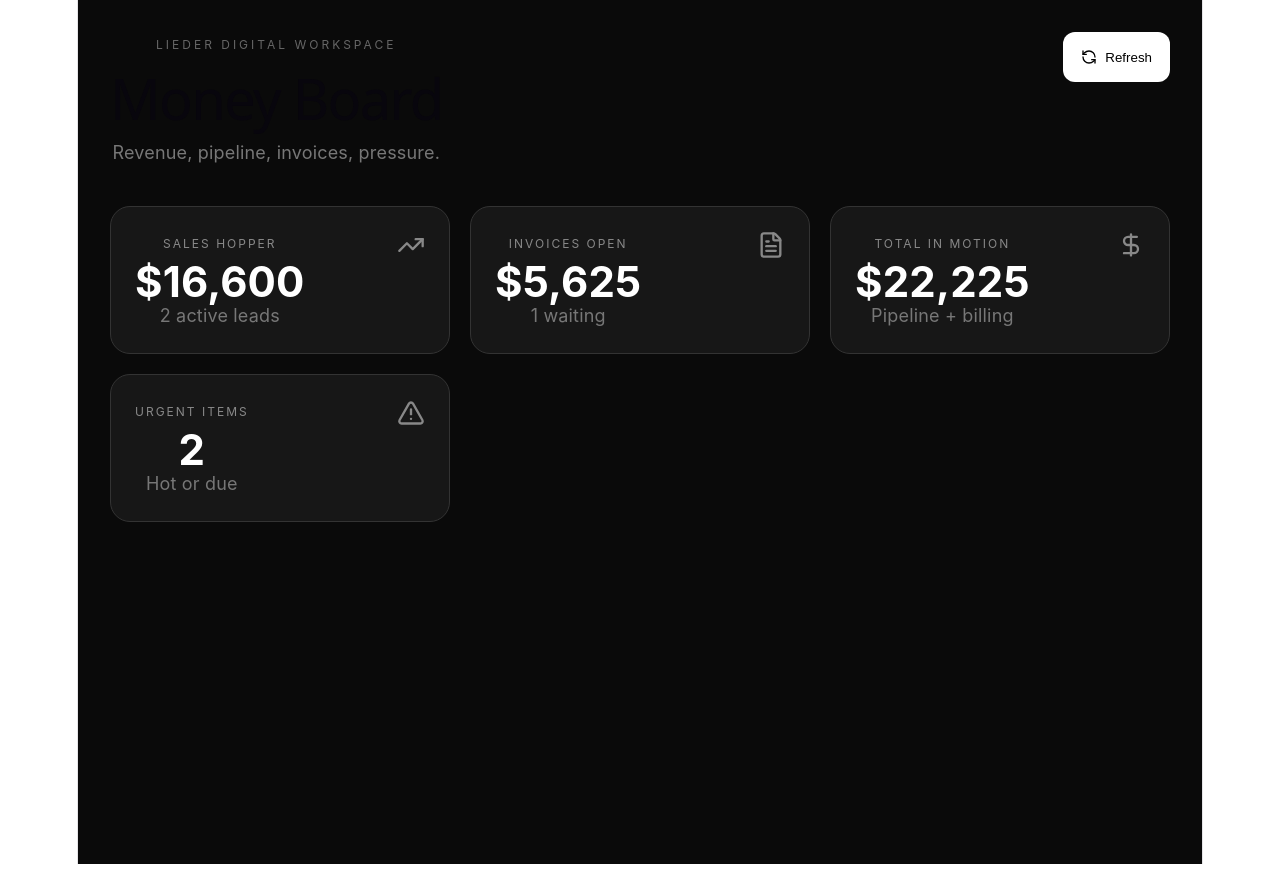
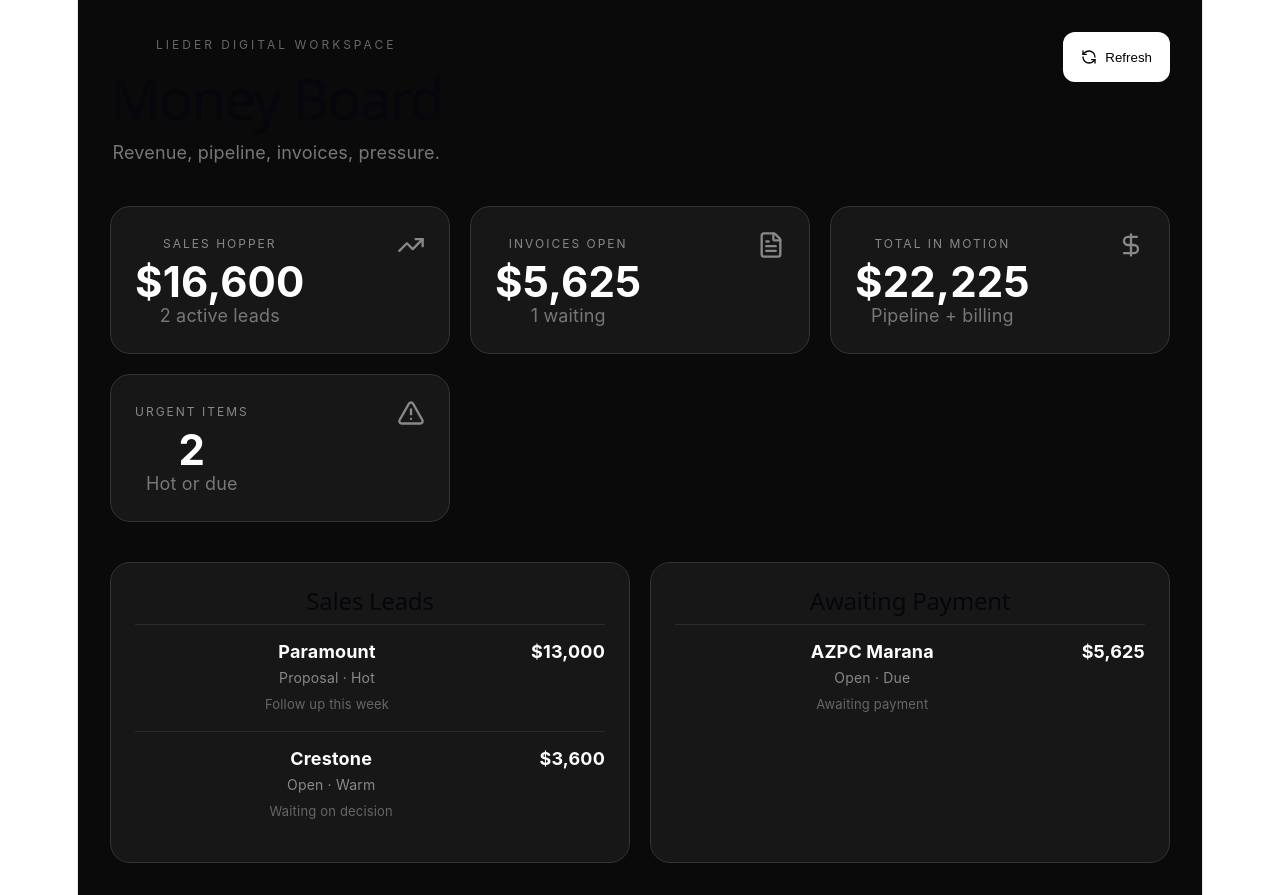
Before and after one commit to liederdigital/money-board, a React (Vite) app: page / in a window 1280 px wide. Before the commit the page ends 864 px from the top, so only its background shows below. Built offline with nearby package versions, Linux system fonts and the light colour scheme; no server answers.

Commit message:
Add line item lists

```diff
--- a/src/App.jsx
+++ b/src/App.jsx
@@ -129,6 +129,48 @@ function MetricCard({ title, value, subtitle, icon: Icon }) {
 
         <Icon size={28} color="#888" />
       </div>
+    </div>
+  );
+}
+
+function ItemList({ title, rows }) {
+  return (
+    <div
+      style={{
+        background: "#171717",
+        borderRadius: 20,
+        padding: 24,
+        border: "1px solid #333",
+      }}
+    >
+      <h2 style={{ marginTop: 0 }}>{title}</h2>
+
+      {rows.map((row, index) => (
+        <div
+          key={`${row.Name}-${index}`}
+          style={{
+            display: "grid",
+            gridTemplateColumns: "1fr auto",
+            gap: 12,
+            padding: "14px 0",
+            borderTop: "1px solid #2a2a2a",
+          }}
+        >
+          <div>
+            <div style={{ fontWeight: 700 }}>{row.Name}</div>
+            <div style={{ color: "#888", fontSize: 14 }}>
+              {row.Status} · {row.Stage}
+            </div>
+            <div style={{ color: "#666", fontSize: 13 }}>
+              {row.Notes}
+            </div>
+          </div>
+
+          <div style={{ fontWeight: 700 }}>
+            {money(row.Amount)}
+          </div>
+        </div>
+      ))}
     </div>
   );
 }
@@ -301,6 +343,16 @@ export default function App() {
             icon={AlertTriangle}
           />
         </div>
+          <div
+            style={{
+              display: "grid",
+              gridTemplateColumns: "repeat(auto-fit, minmax(360px, 1fr))",
+              gap: 20,
+            }}
+          >
+            <ItemList title="Sales Leads" rows={sales} />
+            <ItemList title="Awaiting Payment" rows={invoices} />
+          </div>
       </div>
     </div>
   );
```
